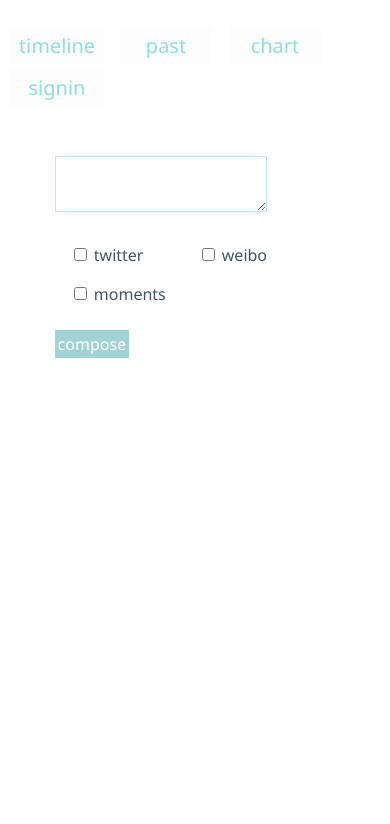
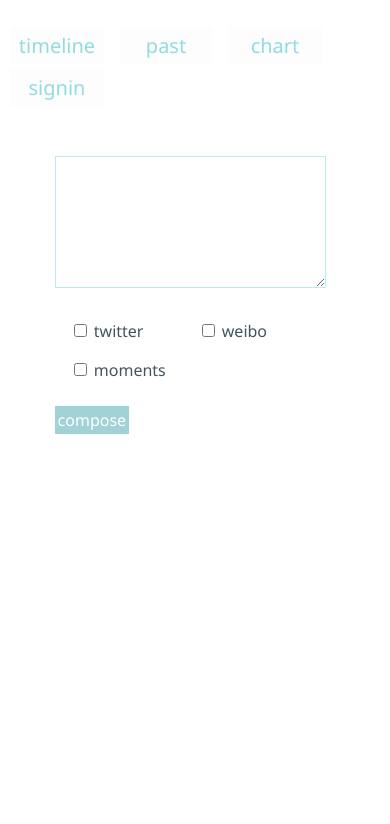
Before and after one commit to caoyue/timeline.me, a Python web app: template templates/compose.html in a window 390 px wide. Shown: the top 824 px of the page. Run offline with Jinja, Linux system fonts and the light colour scheme; the template is opened without the code that fills it, so the values that code supplies are empty.

Commit message:
meta for mobile

```diff
--- a/static/css/style.css
+++ b/static/css/style.css
@@ -365,6 +365,11 @@ label {
     margin-right: 20px;
 }
 
+.minput{
+    width: 80%;
+    height: 120px;
+}
+
 /* past */
 .past_title {
     font-size: 24px;
@@ -528,11 +533,11 @@ label {
 .mo { color: #40a070; } /* Literal.Number.Oct */
 .sb { color: #4070a0; } /* Literal.String.Backtick */
 .sc { color: #4070a0; } /* Literal.String.Char */
-.sd { color: #4070a0; font-style: italic; } /* Literal.String.Doc */
+.sd { color: #4070a0; } /* Literal.String.Doc */
 .s2 { color: #4070a0; } /* Literal.String.Double */
 .se { color: #4070a0; font-weight: bold; } /* Literal.String.Escape */
 .sh { color: #4070a0; } /* Literal.String.Heredoc */
-.si { color: #70a0d0; font-style: italic; } /* Literal.String.Interpol */
+.si { color: #70a0d0; } /* Literal.String.Interpol */
 .sx { color: #c65d09; } /* Literal.String.Other */
 .sr { color: #235388; } /* Literal.String.Regex */
 .s1 { color: #4070a0; } /* Literal.String.Single */
--- a/templates/base.html
+++ b/templates/base.html
@@ -3,13 +3,16 @@
 <head>
     <title>{{ site["title"] }}{{ (" / " + title) if title else ""}}</title>
     <meta http-equiv="Content-Type" content="text/html; charset=utf-8" />
-    <meta name="viewport" content="width=device-width; initial-scale=1.0; maximum-scale=1.0; user-scalable=0">
-    <link rel='alternate' type='application/rss+xml' title='atom 1.0' href='/feed' />
+    <meta name="viewport" content="width=device-width, initial-scale=1, maximum-scale=1, user-scalable=0">
+    <link rel="alternate" type="application/rss+xml" title="atom 1.0" href="/feed">
     <link rel="apple-touch-icon" sizes="192x192" href="/static/img/icon.png">
-    <link rel="icon" type="image/png" href="/static/img/favicon.ico" sizes="48x48">
-    <link rel="icon" type="image/png" href="/static/img/icon.png" sizes="192x192">
-    <meta name="theme-color" content="#ffffff">
-    <meta name="msapplication-TileColor" content="#2d89ef">
+    <link rel="icon" type="image/png" sizes="48x48" href="/static/img/favicon.ico">
+    <link rel="icon" type="image/png" sizes="192x192" href="/static/img/icon.png">
+    <meta name="apple-mobile-web-app-capable" content="yes">
+    <meta name="apple-mobile-web-app-status-bar-style" content="default">
+    <meta name="format-detection" content="telephone=no">
+    <meta name="theme-color" content="#a6d6d6">
+    <meta name="msapplication-TileColor" content="#a6d6d6">
     <meta name="msapplication-TileImage" content="/static/img/icon.png">
     <link rel="stylesheet" type="text/css" href="/static/css/style.css">
     {% block script %} {% endblock %}
--- a/templates/compose.html
+++ b/templates/compose.html
@@ -7,7 +7,7 @@
             {% if message %}
             <div class="entry tips">{{ message }}</div>
             {% endif %}
-            <div><textarea name="status">{{ status | e }}</textarea></div>
+            <div><textarea class="minput" name="status">{{ status | e }}</textarea></div>
             <div>
                 <ul class="vlist">
                     {% for s in ["twitter", "weibo", "moments"] %}
```
